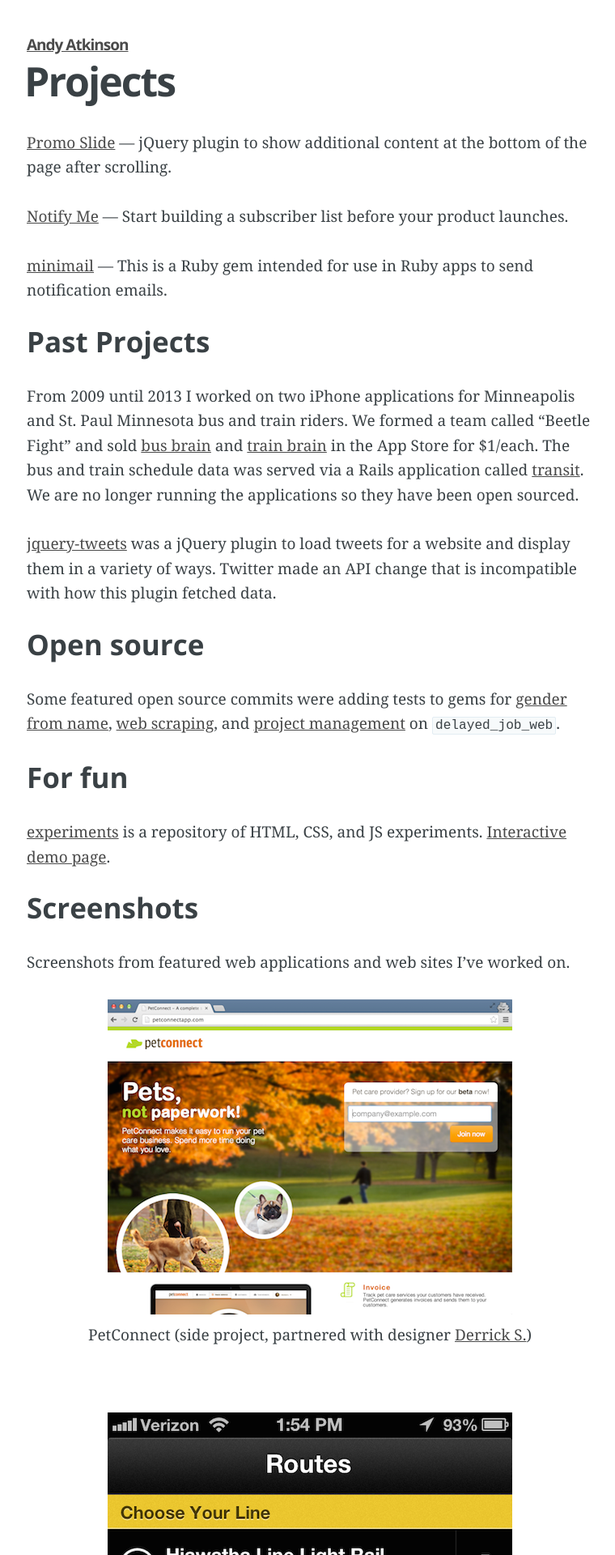
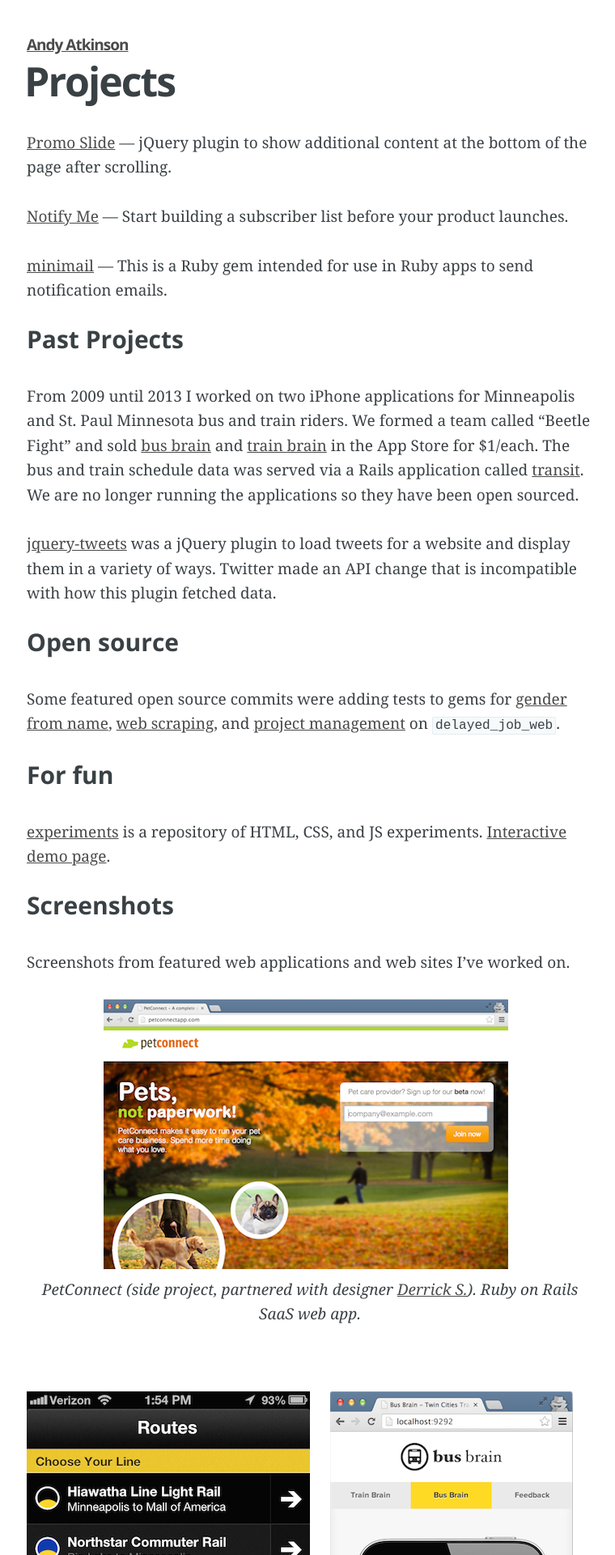
Before and after one commit to andyatkinson/blog, a Jekyll site: the page built from projects/index.md, in a window 1280 px wide. Shown: the top 1920 px of the page at 81% size, without its empty margins (257-1017 px from the left). Built offline with Jekyll 4.4.1, drawn with Linux system fonts in a browser that asks for light colours; Markdown is read by kramdown in place of the engine named in the settings; some of the changed text lies outside the part shown.

Commit message:
Content updates, style updates

```diff
--- a/assets/css/extras.css
+++ b/assets/css/extras.css
@@ -2,8 +2,12 @@
   padding-bottom:80px;
 }
 figure img {
-  padding-bottom:10px;
+  padding:0px 10px 10px 0px;
 }
 img, figcaption {
   text-align:center;
+  font-style:italic;
 }
+figure figcaption {
+  clear:both;
+}
--- a/projects/index.md
+++ b/projects/index.md
@@ -9,37 +9,37 @@
 
 [minimail](https://github.com/andyatkinson/minimail) &mdash; This is a Ruby gem intended for use in Ruby apps to send notification emails.
 
-### Past Projects
+#### Past Projects
 From 2009 until 2013 I worked on two iPhone applications for Minneapolis and St. Paul Minnesota bus and train riders. We formed a team called "Beetle Fight" and sold [bus brain](https://github.com/andyatkinson/BusBrain) and [train brain](https://github.com/andyatkinson/TrainBrain) in the App Store for $1/each. The bus and train schedule data was served via a Rails application called [transit](https://github.com/andyatkinson/transit). We are no longer running the applications so they have been open sourced.
 
 [jquery-tweets](https://github.com/andyatkinson/jquery-tweets) was a jQuery plugin to load tweets for a website and display them in a variety of ways. Twitter made an API change that is incompatible with how this plugin fetched data.
 
-### Open source
+#### Open source
 
 Some featured open source commits were adding tests to gems for [gender from name](https://github.com/bmuller/sexmachine/commits?author=andyatkinson), [web scraping](https://github.com/bmuller/robostripper/commits?author=andyatkinson), and [project management](https://github.com/ejschmitt/delayed_job_web/commits?author=andyatkinson) on `delayed_job_web`.
 
-### For fun
+#### For fun
 
 [experiments](https://github.com/andyatkinson/experiments) is a repository of HTML, CSS, and JS experiments. [Interactive demo page](http://andyatkinson.github.io/experiments/).
 
-### Screenshots
+#### Screenshots
 
 Screenshots from featured web applications and web sites I've worked on.
 
 <section>
   <figure>
     <img src="/assets/images/portfolio-1.png" alt="PetConnect" />
-    <figcaption>PetConnect (side project, partnered with designer <a href="http://www.derrickschippert.com/">Derrick S.</a>)</figcaption>
+    <figcaption>PetConnect (side project, partnered with designer <a href="http://www.derrickschippert.com/">Derrick S.</a>). Ruby on Rails SaaS web app.</figcaption>
   </figure>
   <figure>
-    <img src="/assets/images/portfolio-2.png" alt="Train Brain screenshot"/>
+    <span style="float:left;"><img src="/assets/images/portfolio-2.png" alt="Train Brain screenshot"/></span>
     <img src="/assets/images/portfolio-3.png" alt="bus brain screenshot"/>
     <figcaption>Train Brain and Bus Brain iOS apps (side projects, partnered with designer <a href="http://www.kadlac.com/">Nate K.</a>)</figcaption>
   </figure>
   <figure>
-    <img src="/assets/images/portfolio-4.jpg" alt="LivingSocial screenshot"/>
+    <span style="float:left;"><img src="/assets/images/portfolio-4.jpg" alt="LivingSocial screenshot" /></span>
     <img src="/assets/images/portfolio-5.jpg" alt="LivingSocial screenshot"/>
-    <figcaption>LivingSocial (employee)</figcaption>
+    <figcaption>LivingSocial (web site screenshots, employee)</figcaption>
   </figure>
   <figure>
     <img src="/assets/images/portfolio-8.jpg" alt="Node Knockout Jackalope screenshot"/>
```
Also changed, not shown: other parts of projects/index.md (+0 -2 lines), about/index.md (+8 -6 lines), assets/images/portfolio-1.png, assets/images/portfolio-2.png, assets/images/portfolio-3.png, assets/images/portfolio-4.jpg, assets/images/portfolio-5.jpg.
